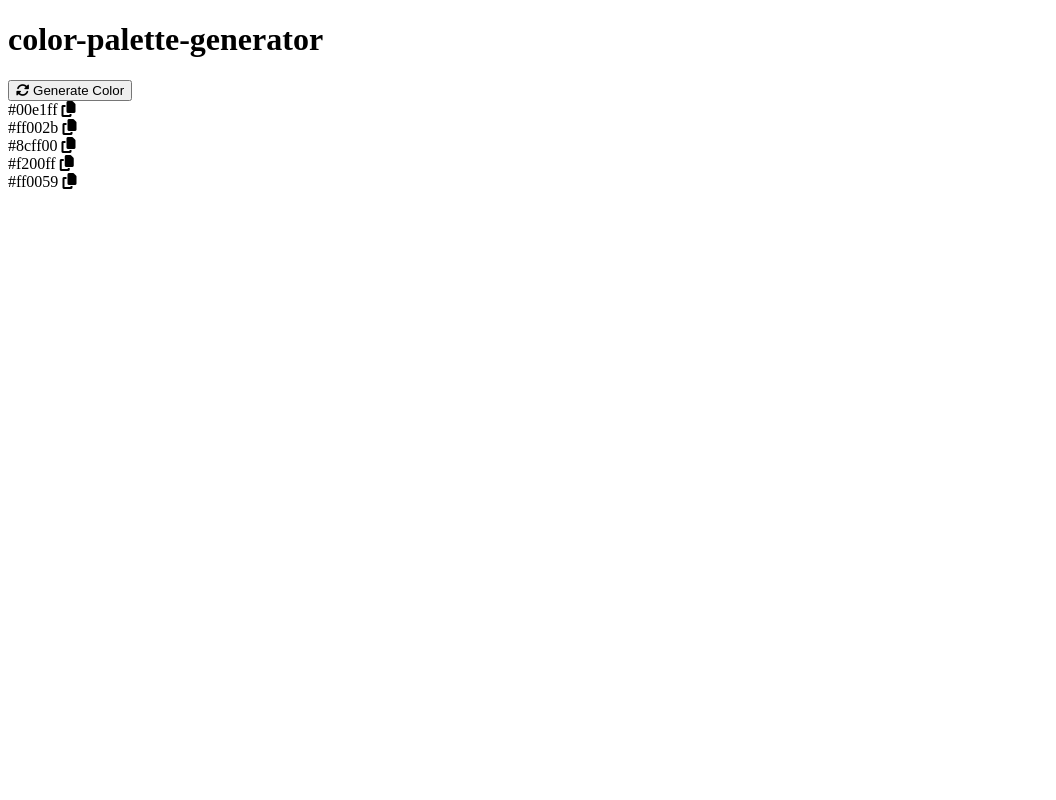
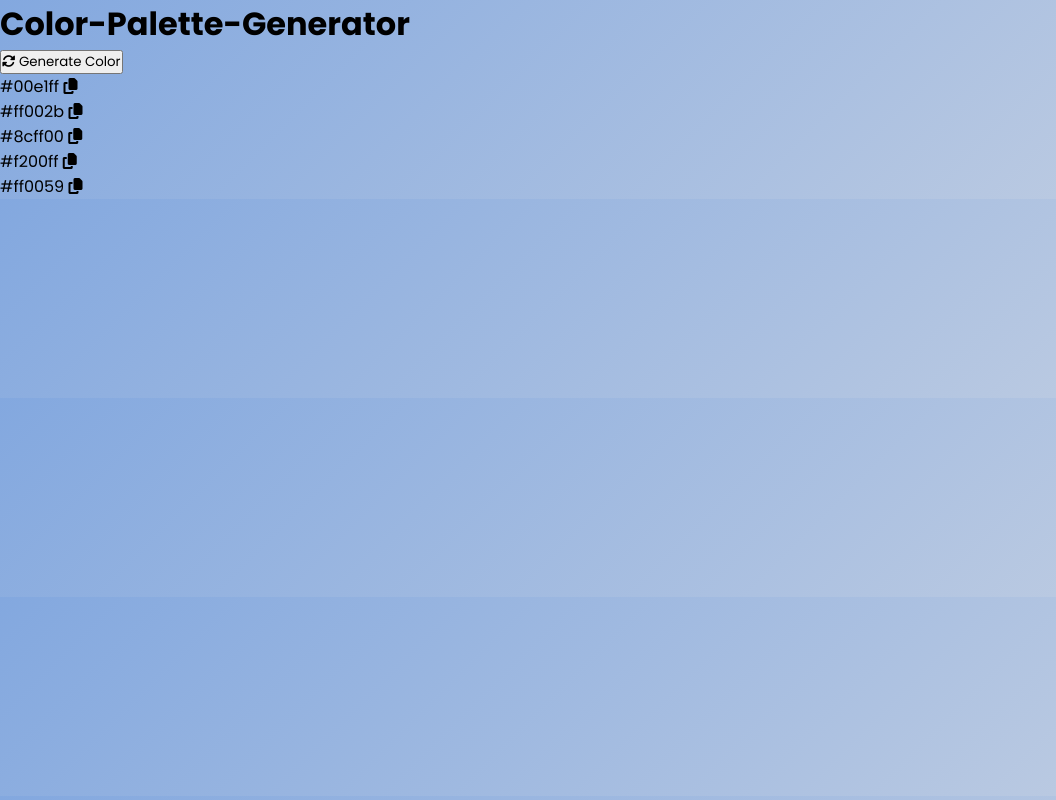
Before and after one commit to rudransh100/color-palette-generator, a plain HTML site: page index.html in a window 1280 px wide. Shown: the whole page, without its empty margins (0-1056 px from the left). Drawn offline with Linux system fonts and the light colour scheme.

Commit message:
linked css file

```diff
--- a/index.html
+++ b/index.html
@@ -4,7 +4,7 @@
     <meta charset="UTF-8">
     <meta name="viewport" content="width=device-width, initial-scale=1.0">
     <title>color-palette-generator</title>
-    <link rel="stylesheets" href="main.css">
+    <link rel="stylesheet" href="main.css">
     <link rel="stylesheet"
             href="https://fonts.googleapis.com/css?family=Roboto:400,700&display=swap">
         <script src="https://kit.fontawesome.com/659884c625.js"
@@ -13,8 +13,8 @@
 </head>
 <body>
 
-    <div class="conatainer">
-        <h1 > color-palette-generator</h1>
+    <div class="container">
+        <h1 > Color-Palette-Generator</h1>
         <button id="generate-button">
             <i class="fa-solid fa-rotate"></i>
             Generate Color
@@ -24,7 +24,7 @@
                 <div class="color" style="background-color: #00e1ff;"></div>
                 <div class="color-info">
                     <span class="hex-code">#00e1ff</span>
-                    <i class="fa-solid fa-copy" title="copy to clipboard"></i>
+                    <i class="fa-solid fa-copy copy-btn" title="copy to clipboard"></i>
                 </div>
             </div>
 
@@ -32,28 +32,28 @@
                 <div class="color" style="background-color: #ff002b;"></div>
                 <div class="color-info">
                     <span class="hex-code">#ff002b</span>
-                    <i class="fa-solid fa-copy" title="copy to clipboard"></i>
+                    <i class="fa-solid fa-copy copy-btn" title="copy to clipboard"></i>
                 </div>
             </div>
             <div class="color-box">
                 <div class="color" style="background-color: #8cff00;"></div>
                 <div class="color-info">
                     <span class="hex-code">#8cff00</span>
-                    <i class="fa-solid fa-copy" title="copy to clipboard"></i>
+                    <i class="fa-solid fa-copy copy-btn" title="copy to clipboard"></i>
                 </div>
             </div>
             <div class="color-box">
                 <div class="color" style="background-color: #f200ff;"></div>
                 <div class="color-info">
                     <span class="hex-code">#f200ff</span>
-                    <i class="fa-solid fa-copy" title="copy to clipboard"></i>
+                    <i class="fa-solid fa-copy copy-btn" title="copy to clipboard"></i>
                 </div>
             </div>
             <div class="color-box">
                 <div class="color" style="background-color: #ff0059;"></div>
                 <div class="color-info">
                     <span class="hex-code">#ff0059</span>
-                    <i class="fa-solid fa-copy" title="copy to clipboard"></i>
+                    <i class="fa-solid fa-copy copy-btn" title="copy to clipboard"></i>
                 </div>
             </div>
         </div>
```
